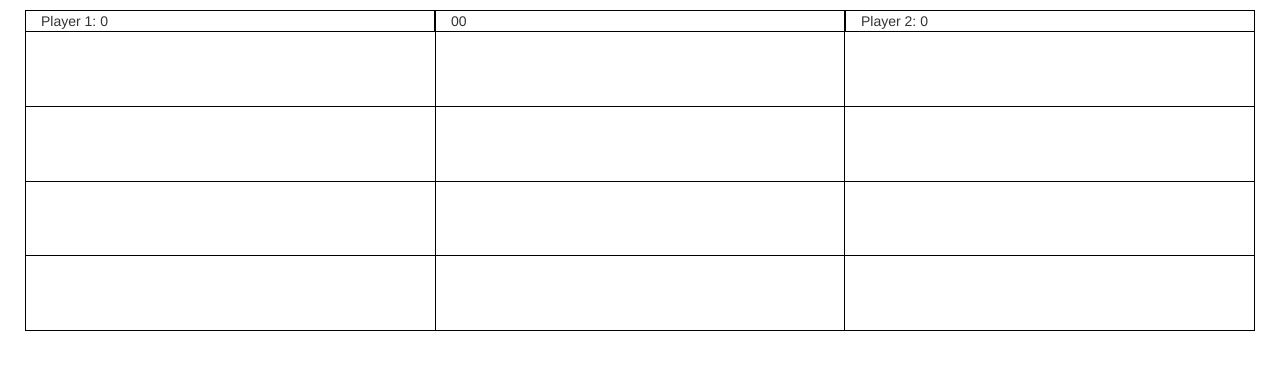
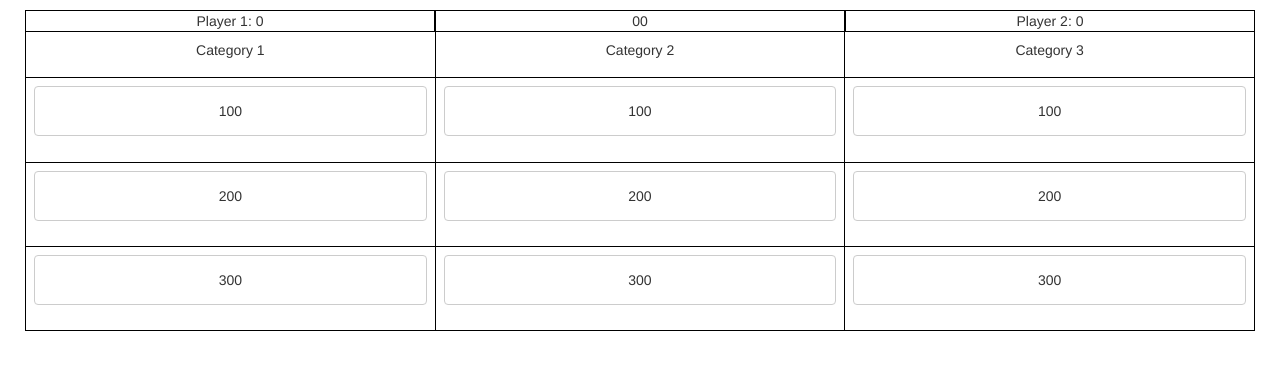
Before and after one commit to WDI-HK-8/Wingman-Jeopardy, a website: page index.html in a window 1280 px wide. Drawn offline with nearby package versions, Linux system fonts and the light colour scheme.

Commit message:
minor style changes and added a function to get the index of the td of each button, from 0 to 8

```diff
--- a/css/custom.css
+++ b/css/custom.css
@@ -1,3 +1,7 @@
+* {
+	text-align: center;
+}
+
 .nav {
 	margin: 10px;
 }
@@ -14,6 +18,18 @@ table {
 	border: 1px solid black;
 }
 
+.table-bordered>tbody>tr>td>button {
+	margin: auto;
+	width: 100%;
+	height: 50px;
+	padding: auto;
+}
+
+.btn {
+	padding: 0px;
+	margin: auto;
+}
+
 nav div {
 	border-top: 1px solid black;
 	border-left: 1px solid black;
--- a/index.html
+++ b/index.html
@@ -28,24 +28,24 @@
 			<div class="col-xs-12">
 				<table class="table table-bordered">
 					<tr>
-					<td></td>
-					<td></td>
-					<td></td>
+						<td>Category 1</td>
+						<td>Category 2</td>
+						<td>Category 3</td>
 					</tr>
 					<tr>
-					<td></td>
-					<td></td>
-					<td></td>
+						<td><button class="btn btn-default question">100</button></td>
+						<td><button class="btn btn-default question">100</button></td>
+						<td><button class="btn btn-default question">100</button></td>
 					</tr>
 					<tr>
-					<td></td>
-					<td></td>
-					<td></td>
+						<td><button class="btn btn-default question">200</button></td>
+						<td><button class="btn btn-default question">200</button></td>
+						<td><button class="btn btn-default question">200</button></td>
 					</tr>
 					<tr>
-					<td></td>
-					<td></td>
-					<td></td>
+						<td><button class="btn btn-default question">300</button></td>
+						<td><button class="btn btn-default question">300</button></td>
+						<td><button class="btn btn-default question">300</button></td>
 					</tr>
 				</table>
 			</div>
--- a/js/application.js
+++ b/js/application.js
@@ -1,6 +1,28 @@
 $(document).ready(function() {
-	var array = []
-  array[0] = {question : "Your Bro is super drunk and has thrown up, the girl he likes shows up, do you...", answer1 : 'Grab him and run.', answer2 : 'Say it\'s your throw up.', answer3 : 'Tell her that she looks beautiful.', best : 'answer2', okay : 'answer1', bad : 'answer3'};
+	var array = [{question : "Your Bro is super drunk and has thrown up, the girl he likes shows up, do you...", answer1 : 'Grab him and run.', answer2 : 'Say it\'s your throw up.', answer3 : 'Tell her that she looks beautiful.', best : 'answer2', okay : 'answer1', bad : 'answer3'}];
+  	var timer;
+  	var ind;
 
+  	ind = function(x) {
+  		x = $(x);
+  		var num = 0;
+  		var other = 0;
+  		for(var a=1;a<=3;a++) {
+  			if($('table tr')[a] == $(x.parent().parent())[0]) {
+  				other = (a);
+  				num += (a-1)*3;
+  			}
+  		}
+  		for(var a=0;a<=2;a++) {
+  			var y = $('table tr')[other];
+  			if($(y).children()[a] == x.parent()[0]) {
+  				num += a;
+  			}
+  		}
+  		return num;
+  	}
 
+  	$(document).on('click','.question',function() {
+  		console.log(ind(this));
+  	})
 })
```
Lines whose indentation alone changed are shown as unchanged.
